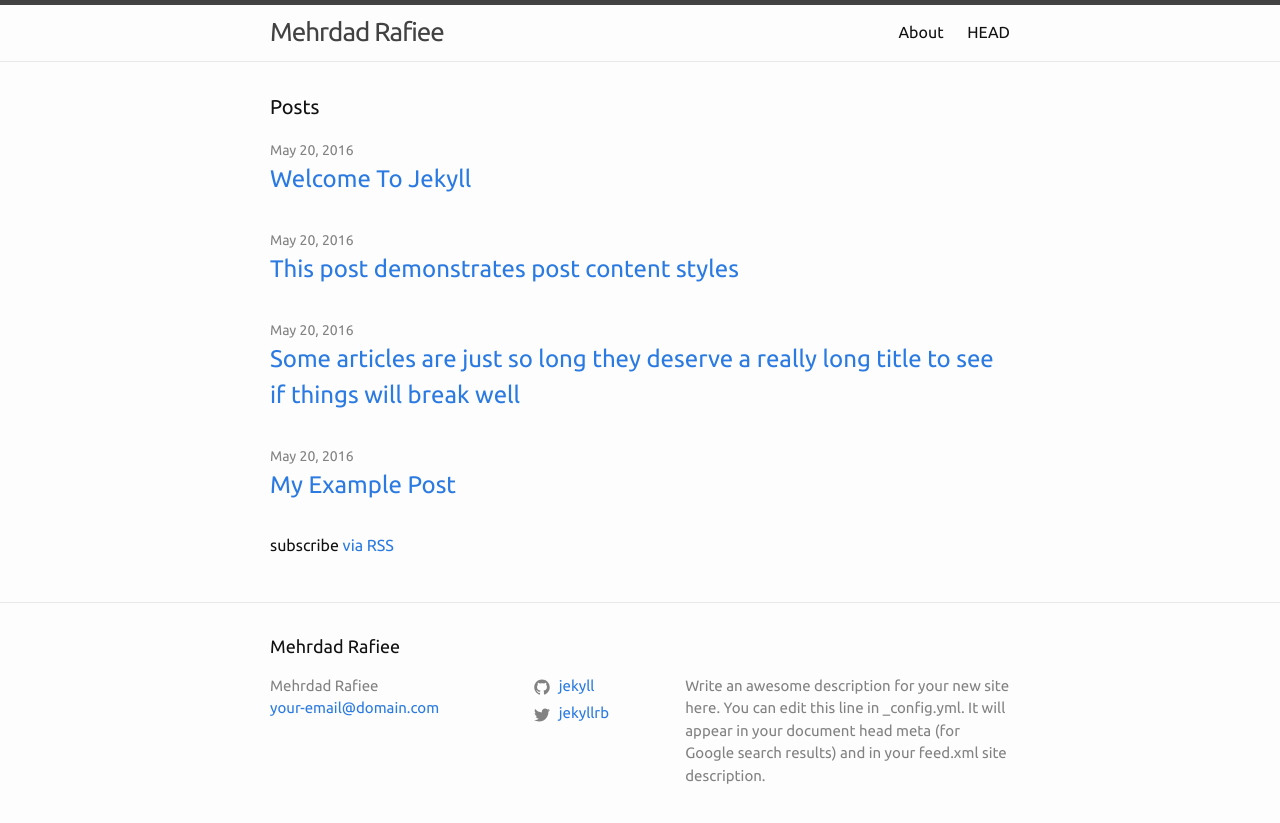
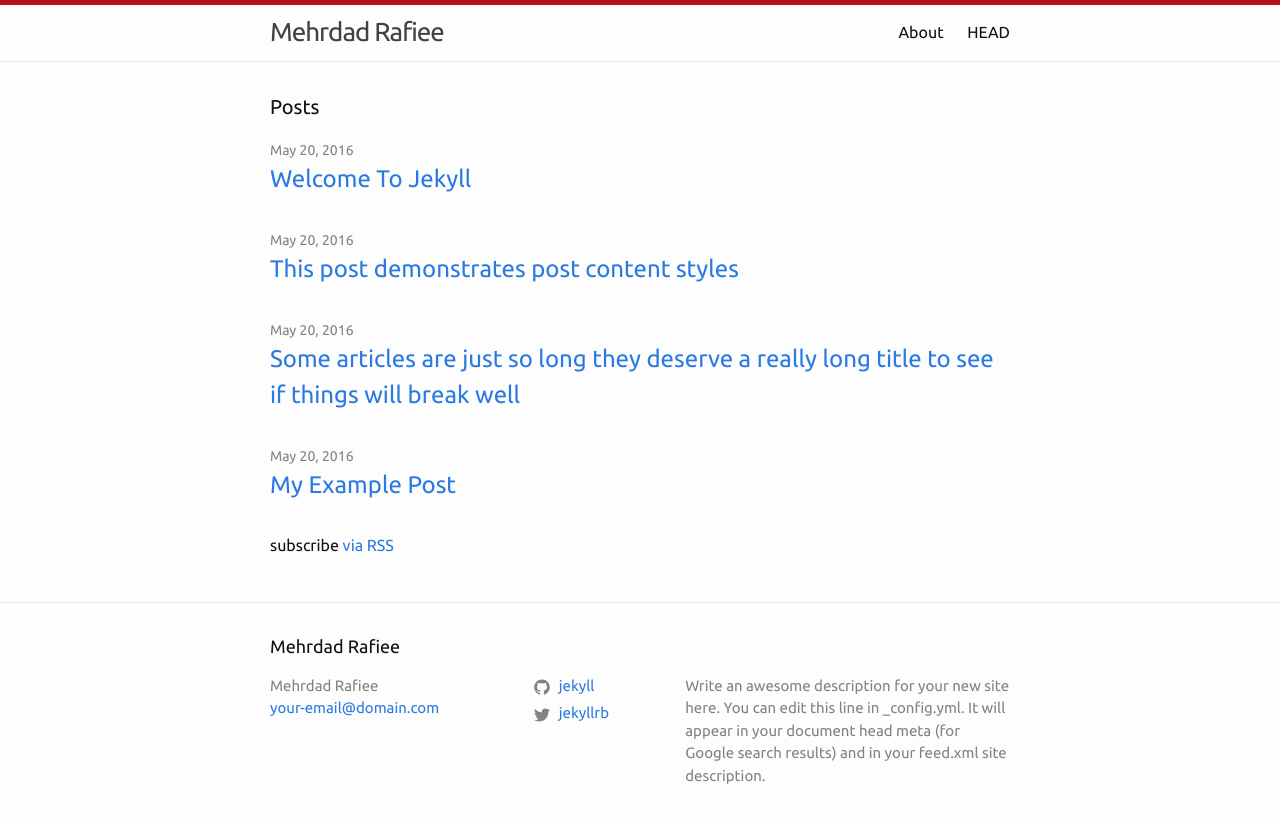
Before and after one commit to mehrdadrafiee/mehrdadrafiee.github.io, a Jekyll site: the page built from index.md, in a window 1280 px wide. Shown: the top 823 px of the page. Built offline with Jekyll 4.4.1, drawn with Linux system fonts in a browser that asks for light colours.

Commit message:
changes the site header border color

```diff
--- a/_sass/minima.scss
+++ b/_sass/minima.scss
@@ -17,6 +17,10 @@ $brand-color:      #2a7ae2 !default;
 $grey-color:       #828282 !default;
 $grey-color-light: lighten($grey-color, 40%) !default;
 $grey-color-dark:  darken($grey-color, 25%) !default;
+
+$red-color:       #b31217 !default;
+$red-color-light: lighten($red-color, 40%) !default;
+$red-color-dark:  darken($red-color, 25%) !default;
 
 // Width of the content area
 $content-width:    800px !default;
--- a/_sass/minima/_layout.scss
+++ b/_sass/minima/_layout.scss
@@ -2,7 +2,7 @@
  * Site header
  */
 .site-header {
-  border-top: 5px solid $grey-color-dark;
+  border-top: 5px solid $red-color;
   border-bottom: 1px solid $grey-color-light;
   min-height: $spacing-unit * 1.865;
 
```
